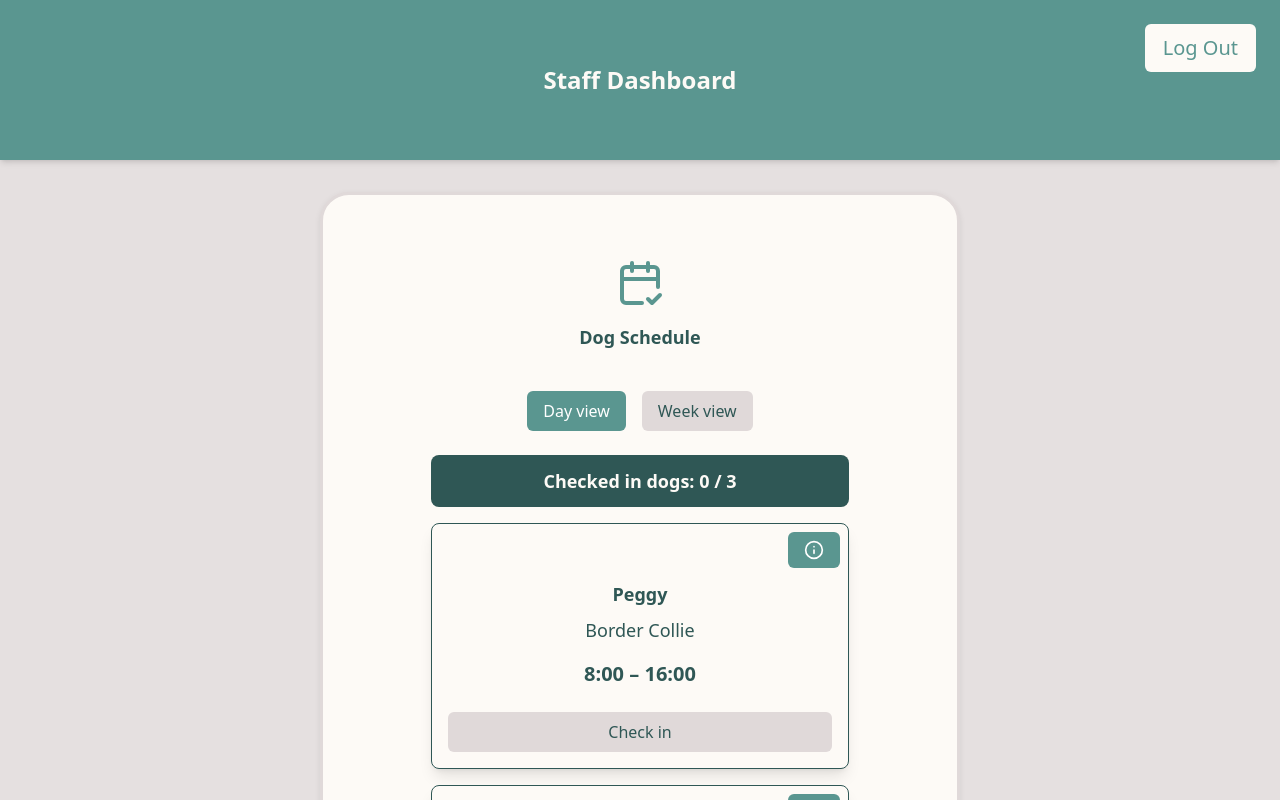
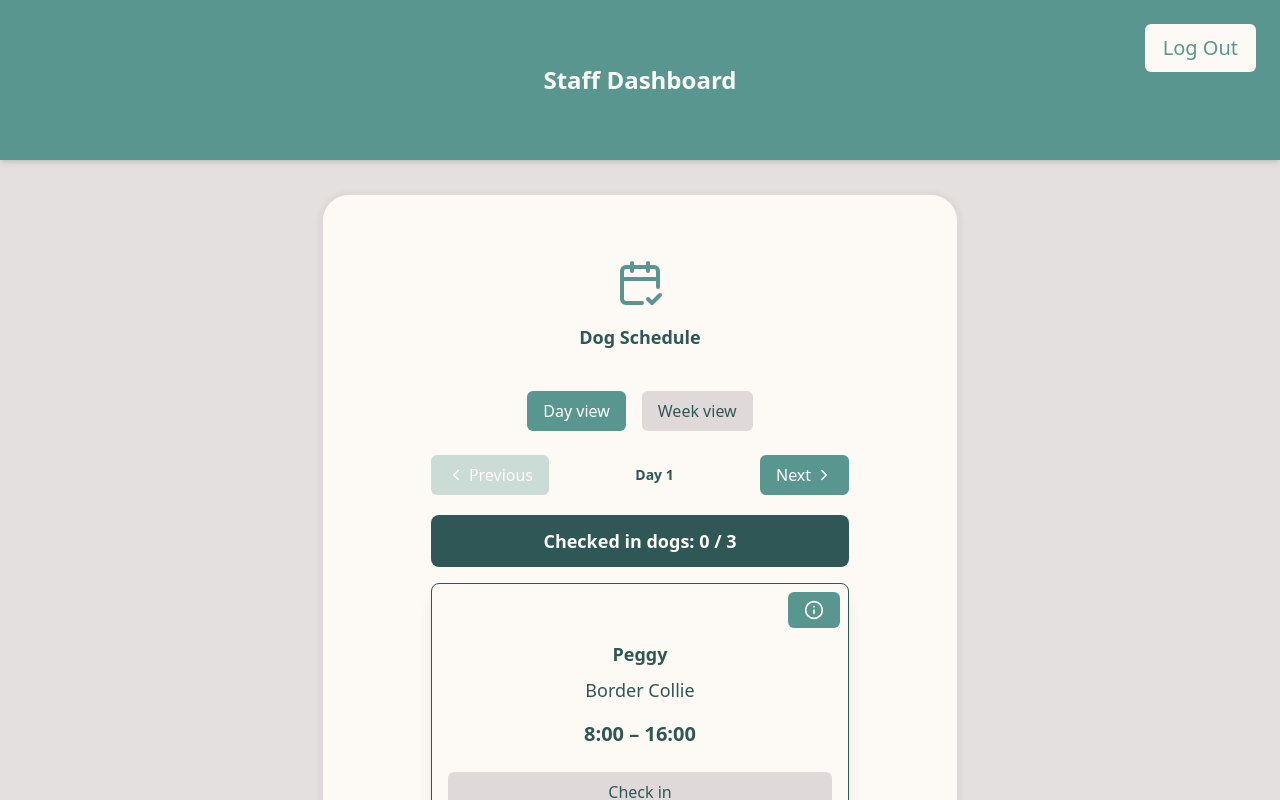
Before and after one commit to Emilyempa/exam-project-doggydaycare, a Next.js app in the folder frontend/: page /staff-dashboard in a window 1280 px wide. Shown: the top 800 px of the page. Built offline with nearby package versions, Linux system fonts and the light colour scheme.

Commit message:
Add next and previous button component and add to staff dashboard

```diff
--- /dev/null
+++ b/frontend/src/components/buttons/Next-and-previous.tsx
@@ -0,0 +1,71 @@
+"use client";
+
+import { ChevronLeft, ChevronRight } from "lucide-react";
+
+interface NextAndPreviousProps {
+  currentIndex: number;
+  maxIndex: number;
+  onPrevious: () => void;
+  onNext: () => void;
+  label?: string; // t.ex. "Vecka 3" eller "2025-01-12"
+}
+
+export default function NextAndPrevious({
+                                          currentIndex,
+                                          maxIndex,
+                                          onPrevious,
+                                          onNext,
+                                          label,
+                                        }: Readonly<NextAndPreviousProps>) {
+  const isFirst = currentIndex === 0;
+  const isLast = currentIndex === maxIndex;
+
+  return (
+    <div className="flex items-center justify-between gap-4">
+      {/* Previous */}
+      <button
+        onClick={onPrevious}
+        disabled={isFirst}
+        className={`
+          flex items-center gap-1 rounded-md px-3 py-2 text-sm font-medium mb-5
+          transition
+          ${
+          isFirst
+            ? "cursor-not-allowed opacity-30"
+            : "hover:bg-secondary hover:text-white"
+        }
+        `}
+        aria-disabled={isFirst}
+      >
+        <ChevronLeft size={18} />
+        Previous
+      </button>
+
+      {/* Center label */}
+      {label && (
+        <span className="text-sm font-semibold text-primary mb-5">
+          {label}
+        </span>
+      )}
+
+      {/* Next */}
+      <button
+        onClick={onNext}
+        disabled={isLast}
+        className={`
+          flex items-center gap-1 rounded-md px-3 py-2 text-sm font-medium mb-5
+          transition
+          ${
+          isLast
+            ? "cursor-not-allowed opacity-30"
+            : "hover:bg-secondary hover:text-white"
+        }
+        `}
+        aria-disabled={isLast}
+      >
+        Next
+        <ChevronRight size={18} />
+      </button>
+    </div>
+  );
+}
--- a/frontend/src/components/staff/Dog-attendance.tsx
+++ b/frontend/src/components/staff/Dog-attendance.tsx
@@ -3,6 +3,7 @@
 import { useState } from "react";
 import { Card } from "@/components/card/Card";
 import { CalendarCheck2, Info, X } from "lucide-react";
+import NextAndPrevious from "@/components/buttons/Next-and-previous";
 
 // =========================
 // Component: DogAttendance
@@ -14,6 +15,7 @@ export default function DogAttendance() {
   const [view, setView] = useState<"day" | "week">("day");
   const [openInfoDogId, setOpenInfoDogId] = useState<number | null>(null);
   const [checkedIn, setCheckedIn] = useState<string[]>([]);
+  const [pageIndex, setPageIndex] = useState(0);
 
   // Mock data (replace with backend data later)
   const dogs = [
@@ -62,6 +64,7 @@ export default function DogAttendance() {
   ];
 
   const weekDays = ["Monday", "Tuesday", "Wednesday", "Thursday", "Friday"];
+  const maxIndex = view === "day" ? 13 : 7;
 
   // ---------- Handlers ----------
   const toggleInfo = (dogId: number) => {
@@ -97,6 +100,17 @@ export default function DogAttendance() {
             Week view
           </button>
         </div>
+        <NextAndPrevious
+          currentIndex={pageIndex}
+          maxIndex={maxIndex}
+          label={
+            view === "day"
+              ? `Day ${pageIndex + 1}`
+              : `Week ${pageIndex + 1}`
+          }
+          onPrevious={() => setPageIndex(prev => prev - 1)}
+          onNext={() => setPageIndex(prev => prev + 1)}
+        />
 
         {/* ===== Day View ===== */}
         {view === "day" && (
```
